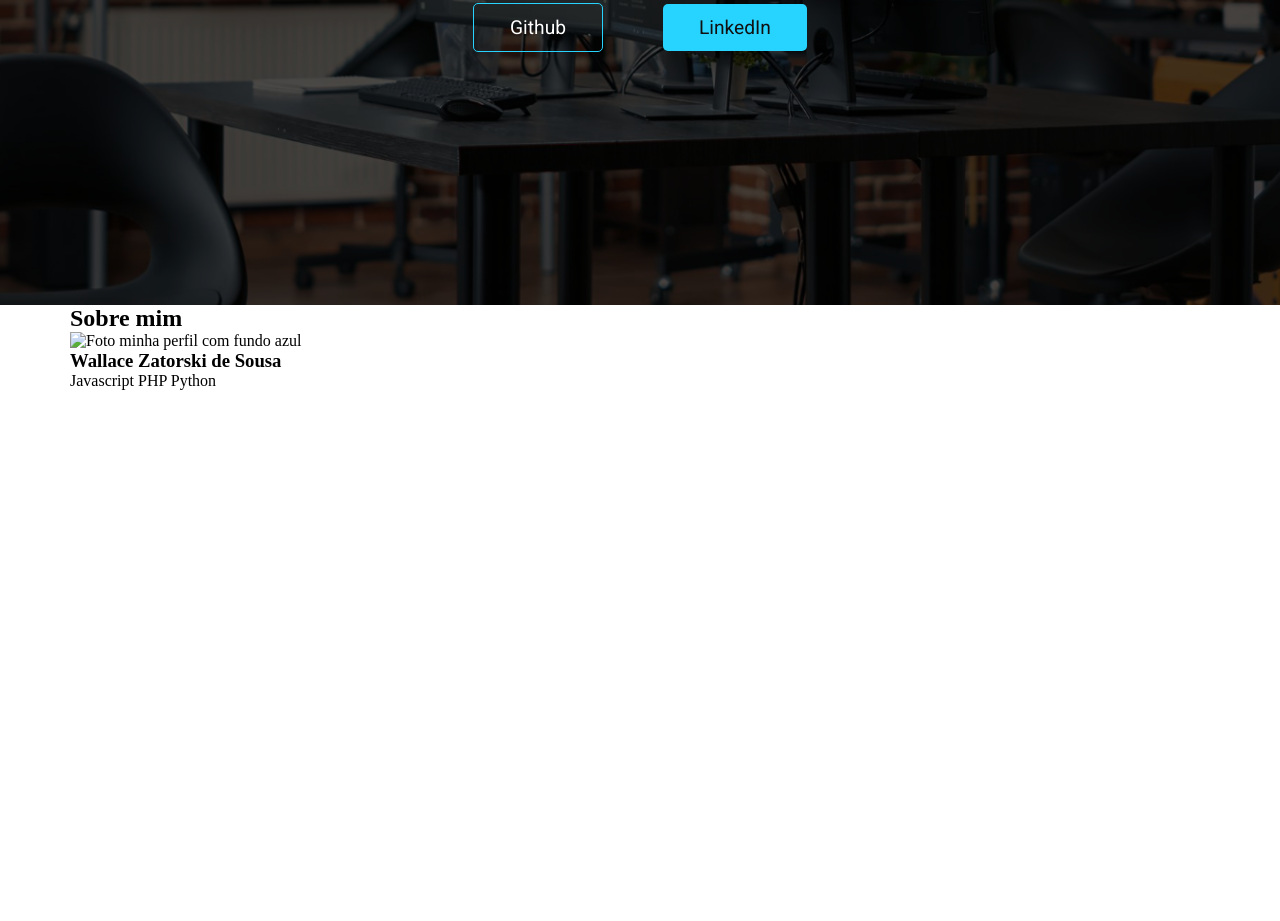
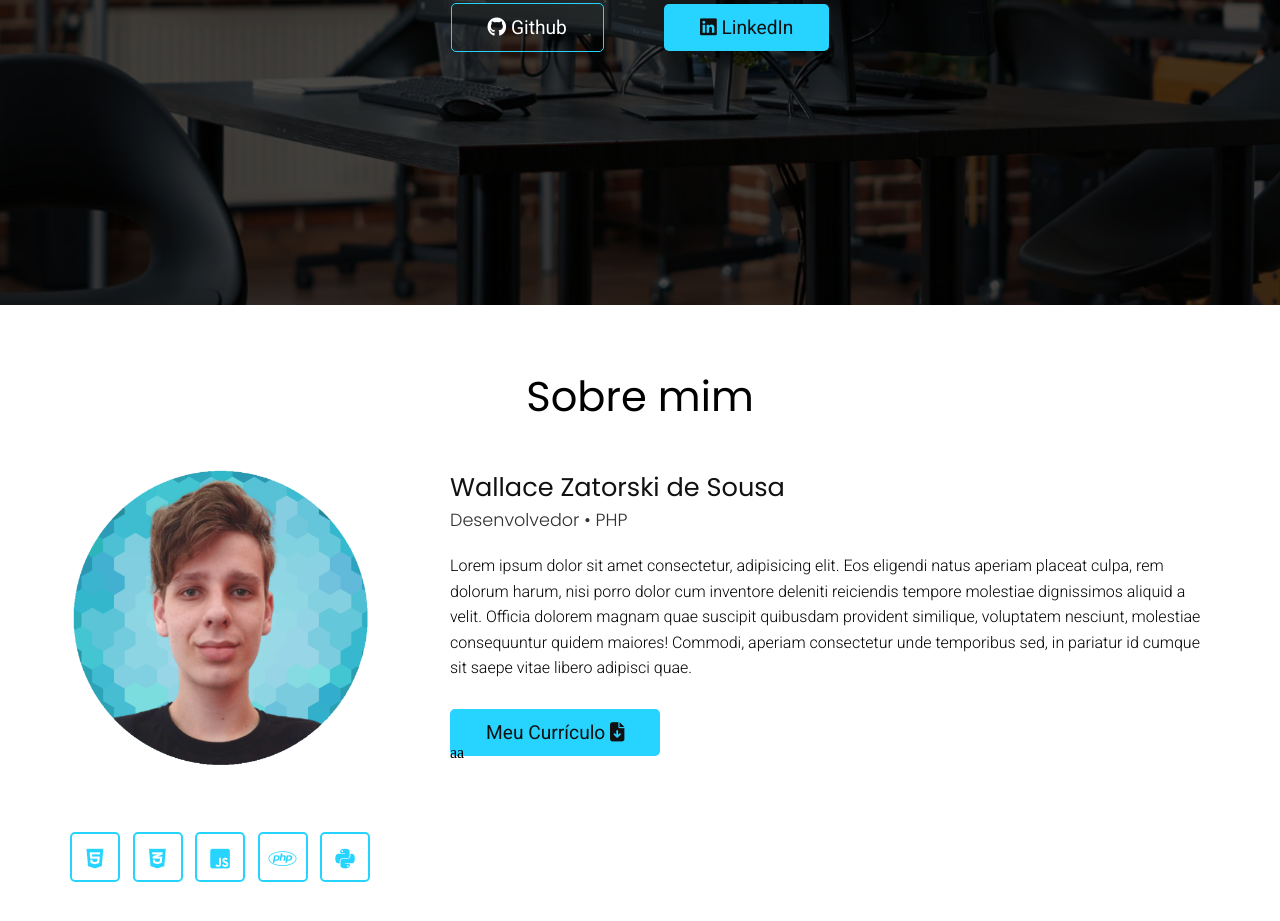
Before and after one commit to waslacy/meu-site, a plain HTML site: page index.html in a window 1280 px wide. Shown: the part 495-1416 px from the top of the page. Before the commit the page ends 885 px from the top, so only its background shows below. Drawn offline with nearby package versions, Linux system fonts and the light colour scheme.

Commit message:
seção sobre em andamento - realizando skills

```diff
--- a/css/_imports.scss
+++ b/css/_imports.scss
@@ -7,6 +7,7 @@ $font-secondary: 'Roboto', sans-serif;
 $color-primary: #26d4ff;
 $color-secondary: #333747;
 $color-gray: #111;
+$color-gray-light: #313131;
 $color-primary-dark: #1fbfe7;
 
 @mixin flex($justify, $align, $direction){
--- a/css/style.scss
+++ b/css/style.scss
@@ -1,11 +1,11 @@
 @import './imports';
 
-::-webkit-scrollbar{
+::-webkit-scrollbar {
     width: 10px;
     background-color: #f1f1f1;
 }
 
-::-webkit-scrollbar-thumb{
+::-webkit-scrollbar-thumb {
     background-color: $color-secondary;
 }
 
@@ -19,6 +19,23 @@
     margin: auto;
     max-width: 1200px;
     padding: 0 30px;
+}
+
+section {
+    padding: 60px 0;
+
+    .title {
+        font: 400 2.6em $font-primary;
+        text-align: center;
+        margin-bottom: 40px;
+    }
+}
+
+p {
+    font-family: $font-secondary;
+    font-size: 1em;
+    font-weight: 300;
+    line-height: 1.6em;
 }
 
 a.btn {
@@ -39,7 +56,8 @@ a.btn {
         position: fixed;
         box-shadow: rgba(149, 157, 165, 0.2) 0px 8px 24px;
 
-        #site-nav a, h1{
+        #site-nav a,
+        h1 {
             color: $color-gray  !important;
         }
     }
@@ -167,3 +185,77 @@ a.btn {
         }
     }
 }
+
+#quem-somos {
+    .content-sobre {
+        @include flex(inherit, inherit, row);
+        gap: 80px;
+
+        .right-column {
+            h3 {
+                font: 400 1.6em $font-primary;
+                color: #111;
+            }
+
+            span {
+                font: 300 1.1em $font-primary;
+                color: $color-gray-light;
+
+                &::after {
+                    content: "• PHP";
+                    animation: languagesAnimation 6s linear infinite;
+                }
+
+                @keyframes languagesAnimation {
+                    33% {
+                        content: "• Javascript";
+                    }
+
+                    66% {
+                        content: "• Python";
+                    }
+                }
+            }
+
+            p {
+                margin: 20px 0 40px;
+            }
+
+            a.btn {
+                background: $color-primary;
+                color: $color-gray;
+                border: none;
+                text-decoration: none;
+
+                &:hover {
+                    background-color: $color-primary-dark;
+                }
+            }
+
+            .placeholder {
+                align-self: flex-end;
+            }
+        }
+    }
+
+    .skills {
+        margin-top: 60px;
+        @include flex(space-between, inherit, row);
+
+        i {
+            border: 2px solid $color-primary;
+            border-radius: 5px;
+            width: 50px;
+            height: 50px;
+            text-align: center;
+            line-height: 50px;
+            font-size: 1.4em;
+            color: $color-primary;
+
+            &:hover{
+                color: #fff;
+                background-color: $color-primary;
+            }
+        }
+    }
+}
--- a/index.html
+++ b/index.html
@@ -24,7 +24,7 @@
                 <ul>
                     <li><a href="#home">Home</a></li>
                     <li><a href="#quem-somos">Quem somos</a></li>
-                    <li><a href="#skills">Skills</a></li>
+                    <li><a href="#exp">Experiências</a></li>
                     <li><a href="#porfolio">Portfolio</a></li>
                     <li><a href="#contato">Contato</a></li>
                 </ul>
@@ -34,11 +34,15 @@
 
     <section id="home">
         <div class="container">
-            <h1 class="apresentacao">Olá, eu sou <br> <span></span></h1>
+            <h1 class="apresentacao">Olá, sou <br> <span></span></h1>
             <h2>Desenvolvedor web</h2>
             <div class="buttons">
-                <a class="btn git">Github</a>
-                <a class="btn linkedin">LinkedIn</a>
+                <a class="btn git">
+                    <i class="fa-brands fa-github"></i> Github
+                </a>
+                <a class="btn linkedin">
+                    <i class="fa-brands fa-linkedin"></i> LinkedIn
+                </a>
             </div>
         </div>
     </section>
@@ -47,15 +51,39 @@
         <div class="container">
             <h2 class="title">Sobre mim</h2>
 
-            <div class="foto-minha">
-                <img src="foto-minha" alt="Foto minha perfil com fundo azul">
-            </div>
+            <div class="content-sobre">
+                <div class="left-column">
+                    <img src="src/foto-perfil.png" alt="Foto minha perfil com fundo azul" width="300">
 
-            <div class="content">
-                <h3>Wallace Zatorski de Sousa</h3>
-                <span>Javascript</span>
-                <span>PHP</span>
-                <span>Python</span>
+                    <div class="skills">
+                        <i class="fa-brands fa-html5" onmouseover="getSkills(html)"></i>
+                        <i class="fa-brands fa-css3-alt" onmouseover="getSkills(css)"></i>
+                        <i class="fa-brands fa-square-js" onmouseover="getSkills(js)"></i>
+                        <i class="fa-brands fa-php" onmouseover="getSkills(php)"></i>
+                        <i class="fa-brands fa-python" onmouseover="getSkills(python)"></i>
+                    </div>
+                </div>
+
+                <div class="right-column">
+                    <h3>Wallace Zatorski de Sousa</h3>
+                    <span>Desenvolvedor </span>
+                    <p>
+                        Lorem ipsum dolor sit amet consectetur, adipisicing elit. Eos eligendi natus aperiam placeat
+                        culpa, rem dolorum harum, nisi porro dolor cum inventore deleniti reiciendis tempore molestiae
+                        dignissimos aliquid a velit.
+                        Officia dolorem magnam quae suscipit quibusdam provident similique, voluptatem nesciunt,
+                        molestiae consequuntur quidem maiores! Commodi, aperiam consectetur unde temporibus sed, in
+                        pariatur id cumque sit saepe vitae libero adipisci quae.
+                    </p>
+
+                    <a class="btn" href="src/CurrículoWallaceZatorski.pdf" target="_blank">
+                        Meu Currículo
+                        <i class="fa-solid fa-file-arrow-down"></i>
+                    </a>
+
+
+                    <div id="skillPlaceholder">aa</div>
+                </div>
             </div>
         </div>
     </section>
--- a/js/script.js
+++ b/js/script.js
@@ -7,3 +7,17 @@ $(document).ready(() => {
         }
     })
 })
+
+const skills = {
+    html: '',
+    css: '',
+    js: '',
+    php: '',
+    python: ''
+}
+
+function getSkills(lang) {
+    placeholder = document.getElementById('skillPlaceholder')
+
+    placeholder.innerHTML(skills.lang)
+}
```
Also changed, not shown: css/style.css, src/foto-perfil.png (added), 2 other files.
